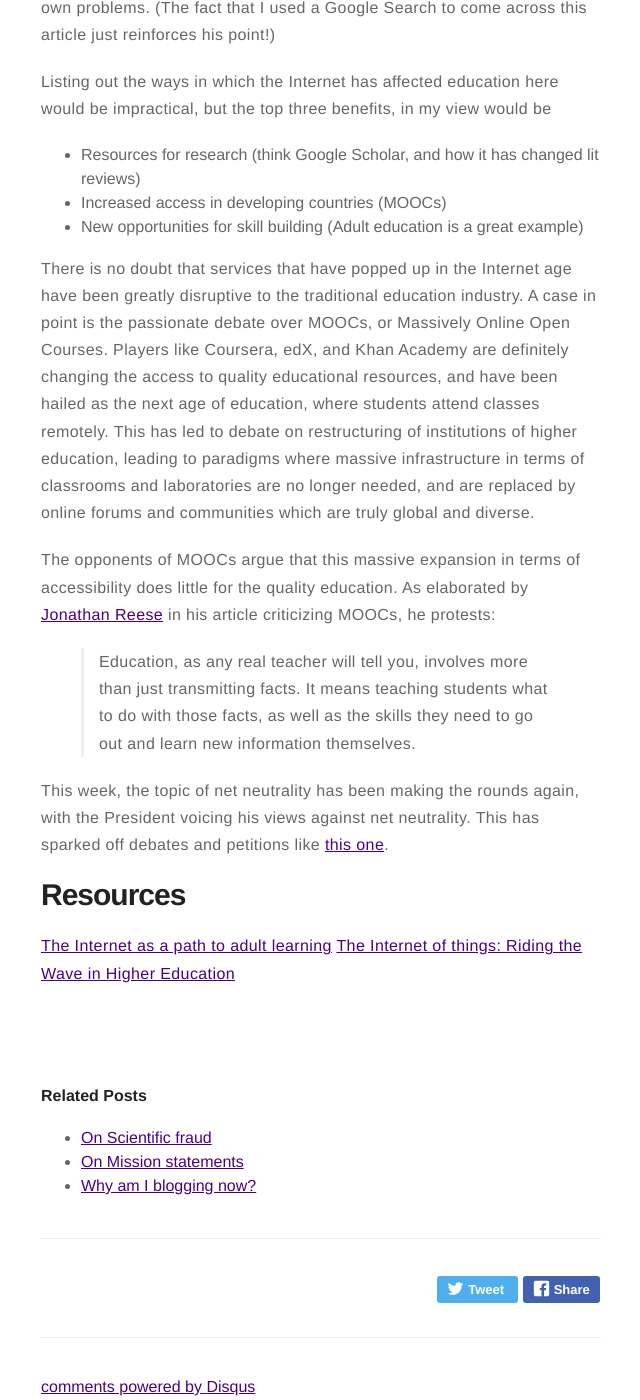
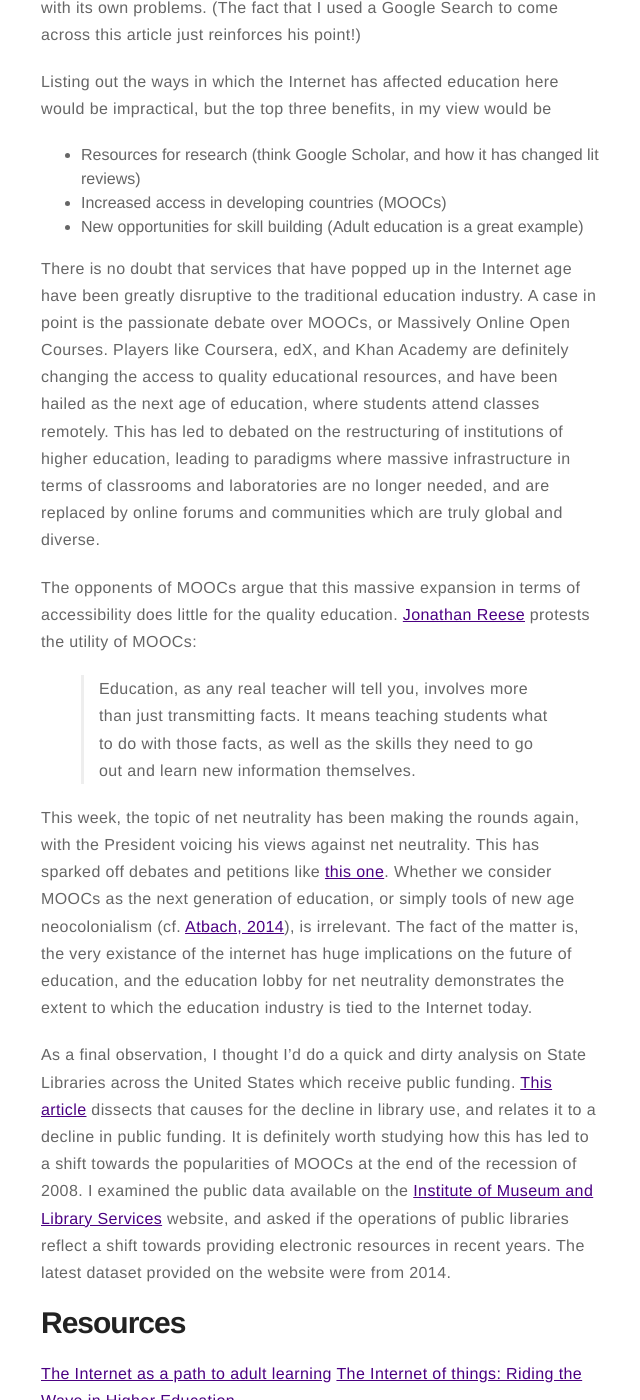
Before and after one commit to amoghpj/amoghpj.github.io, a Jekyll site: the page built from _posts/2017-04-01-higher-ed-and-disruptive-tech.md, in a window 1280 px wide and 1400 px high, scrolled down 422 px. Shown: the whole window, without its empty margins (319-959 px from the left). Built offline with Jekyll 4.4.1, drawn with Linux system fonts in a browser that asks for light colours; comment, search, counter and statistics services are not loaded; some of the changed text lies outside the part shown.

Commit message:
Added last paragraph. Missing graphic.

```diff
--- a/_posts/2017-04-01-higher-ed-and-disruptive-tech.md
+++ b/_posts/2017-04-01-higher-ed-and-disruptive-tech.md
@@ -16,12 +16,14 @@
 - Increased access in developing countries (MOOCs)
 - New opportunities for skill building (Adult education is a great example)
 
-There is no doubt that services that have popped up in the Internet age have been greatly disruptive to the traditional education industry. A case in point is the passionate debate over MOOCs, or Massively Online Open Courses. Players like Coursera, edX, and Khan Academy  are definitely changing the access to quality educational resources, and have been hailed as the next age of education, where students attend classes remotely. This has led to debate on restructuring of institutions of higher education, leading to paradigms where massive infrastructure in terms of classrooms and laboratories are no longer needed, and are replaced by online forums and communities which are truly global and diverse.
+There is no doubt that services that have popped up in the Internet age have been greatly disruptive to the traditional education industry. A case in point is the passionate debate over MOOCs, or Massively Online Open Courses. Players like Coursera, edX, and Khan Academy  are definitely changing the access to quality educational resources, and have been hailed as the next age of education, where students attend classes remotely. This has led to debated on the restructuring of institutions of higher education, leading to paradigms where massive infrastructure in terms of classrooms and laboratories are no longer needed, and are replaced by online forums and communities which are truly global and diverse.
 
-The opponents of MOOCs argue that this massive expansion in terms of accessibility does little for the quality education. As elaborated by [Jonathan Reese]({http://www.slate.com/articles/technology/future_tense/2013/07/moocs_could_be_disastrous_for_students_and_professors.html}) in his article criticizing MOOCs, he protests:
+The opponents of MOOCs argue that this massive expansion in terms of accessibility does little for the quality education. [Jonathan Reese]({http://www.slate.com/articles/technology/future_tense/2013/07/moocs_could_be_disastrous_for_students_and_professors.html}) protests the utility of MOOCs:
 >Education, as any real teacher will tell you, involves more than just transmitting facts. It means teaching students what to do with those facts, as well as the skills they need to go out and learn new information themselves.
 
-This week, the topic of net neutrality has been making the rounds again, with the President voicing his views against net neutrality. This has sparked off debates and petitions like [this one]({http://glenechogroup.isebox.net/library-and-education-internet-freedom/higher-education-library-groups-urge-fcc-chair-to-uphold-net-neutrality-principles}).
+This week, the topic of net neutrality has been making the rounds again, with the President voicing his views against net neutrality. This has sparked off debates and petitions like [this one]({http://glenechogroup.isebox.net/library-and-education-internet-freedom/higher-education-library-groups-urge-fcc-chair-to-uphold-net-neutrality-principles}). Whether we consider MOOCs as the next generation of education, or simply tools of new age neocolonialism (cf. [Atbach, 2014]({http://www.chronicle.com/blogs/worldwise/moocs-as-neocolonialism-who-controls-knowledge/33431})), is irrelevant. The fact of the matter is, the very existance of the internet has huge implications on the future of education, and the education lobby for net neutrality demonstrates the extent to which the education industry is tied to the Internet today.
+
+As a final observation, I thought I'd do a quick and dirty analysis on State Libraries across the United States which receive public funding. [This article]({https://www.theatlantic.com/technology/archive/2016/04/americans-like-their-libraries-but-they-use-them-less-and-less-pew/477336/}) dissects that causes for the decline in library use, and relates it to a decline in public funding. It is definitely worth studying how this has led to a shift towards the popularities of MOOCs at the end of the recession of 2008. I examined the public data available on the [Institute of Museum and Library Services]({https://www.imls.gov/about-us}) website, and asked if the operations of public libraries reflect a shift towards providing electronic resources in recent years. The latest dataset provided on the website were from 2014.
 
 # Resources
 
```
Also changed, not shown: other parts of _posts/2017-04-01-higher-ed-and-disruptive-tech.md (+1 -1 lines).
